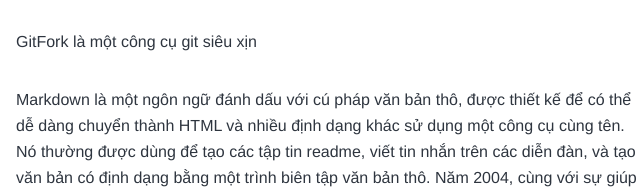
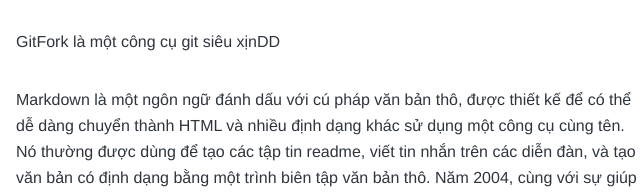
Before and after one commit to thanhtuankeu/Template-PersonalBlog, a Gatsby site: page /git-fork/ in a window 1280 px wide. Shown: the part 211-406 px from the top of the page, 308-948 px from the left. Built offline with nearby package versions, Linux system fonts and the light colour scheme; Gatsby itself is replaced by a stand-in of ours.

Commit message:
Update index.md

```diff
--- a/content/blog/git-fork/index.md
+++ b/content/blog/git-fork/index.md
@@ -3,7 +3,7 @@
 date: "2021-02-22T23:46:37.121Z"
 ---
 
-GitFork là một công cụ git siêu xịn
+GitFork là một công cụ git siêu xịnDD
 
 Markdown là một ngôn ngữ đánh dấu với cú pháp văn bản thô, được thiết kế để có thể dễ dàng chuyển thành HTML và nhiều định dạng khác sử dụng một công cụ cùng tên. Nó thường được dùng để tạo các tập tin readme, viết tin nhắn trên các diễn đàn, và tạo văn bản có định dạng bằng một trình biên tập văn bản thô.
 Năm 2004, cùng với sự giúp đỡ của Aaron Swartz, John Gruber đã tạo ra ngôn ngữ Markdown với mục tiêu tạo ra một định dạng văn bản thô dễ viết, dễ đọc, dễ dàng chuyển thành HTML hoặc XHTML.
```
